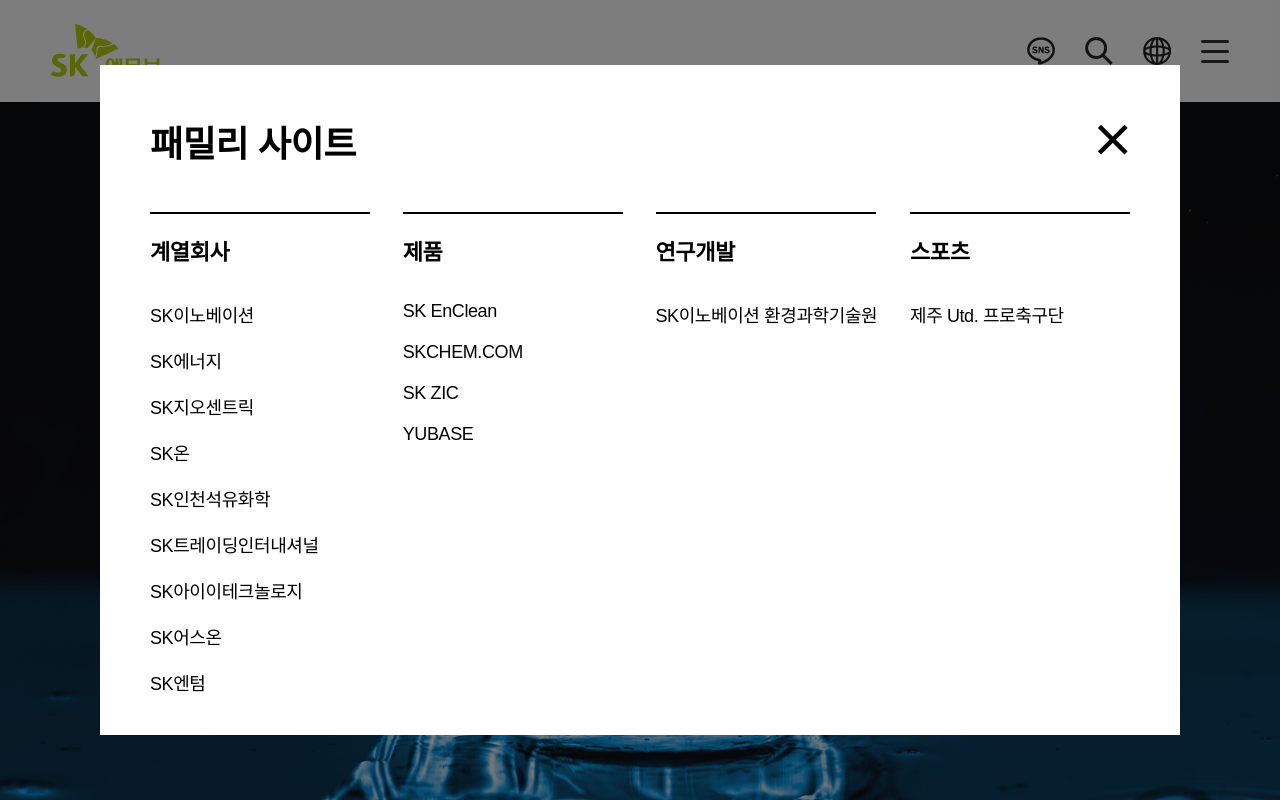
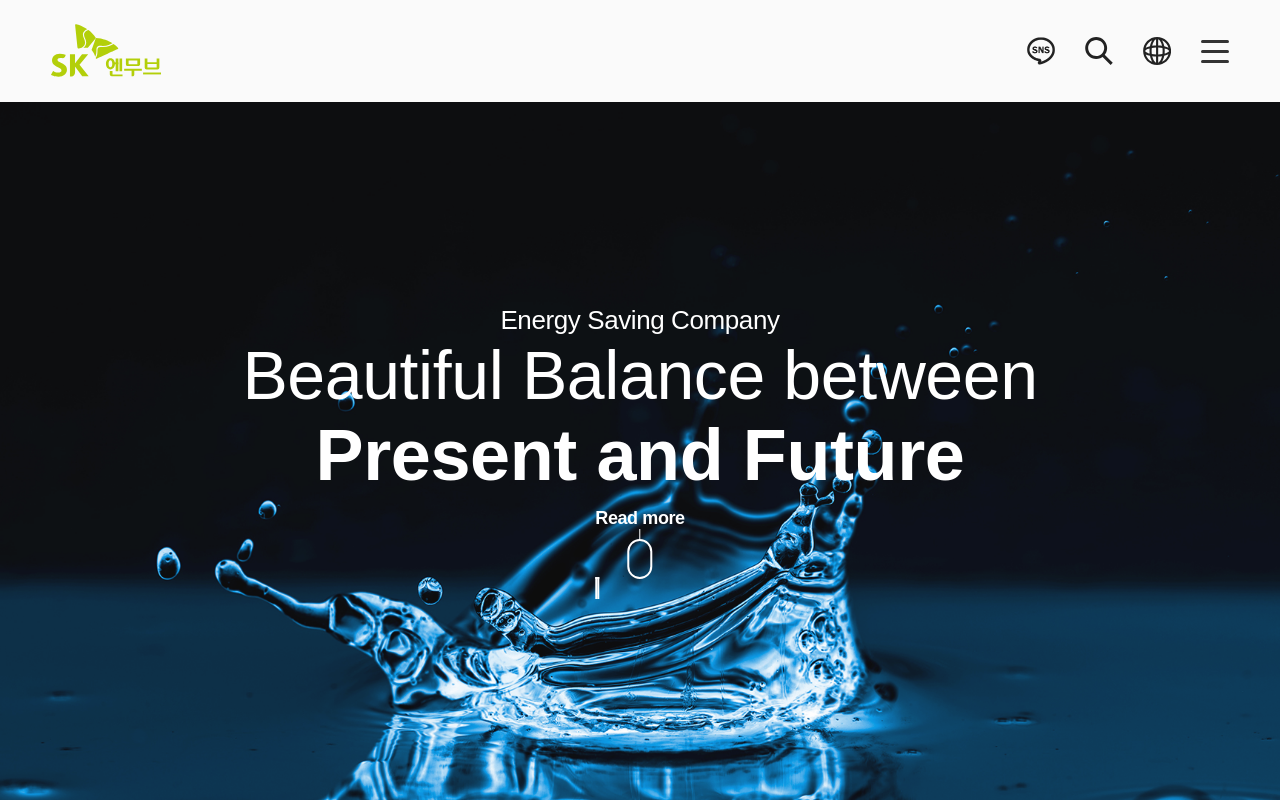
Before and after one commit to yuns-kim80/skenmove, a plain HTML site: page index.html in a window 1280 px wide. Shown: the top 800 px of the page. Drawn offline with nearby package versions, Linux system fonts and the light colour scheme; a web font is replaced by a local one.

Commit message:
th_commit

```diff
--- a/css/main.css
+++ b/css/main.css
@@ -461,7 +461,7 @@ footer .f_btm_r .f_s_popup {
   width: 100%;height: 100vh;
   position:fixed;left: 0;right: 0;top: 0;bottom: 0;
   background: rgba(0, 0, 0, .5);z-index: 9999;
-  display: flex;justify-content: center;
+  display: none;justify-content: center;
   align-items: center;
 }
 footer .f_btm_r .f_s_popup .popup_box {
```
